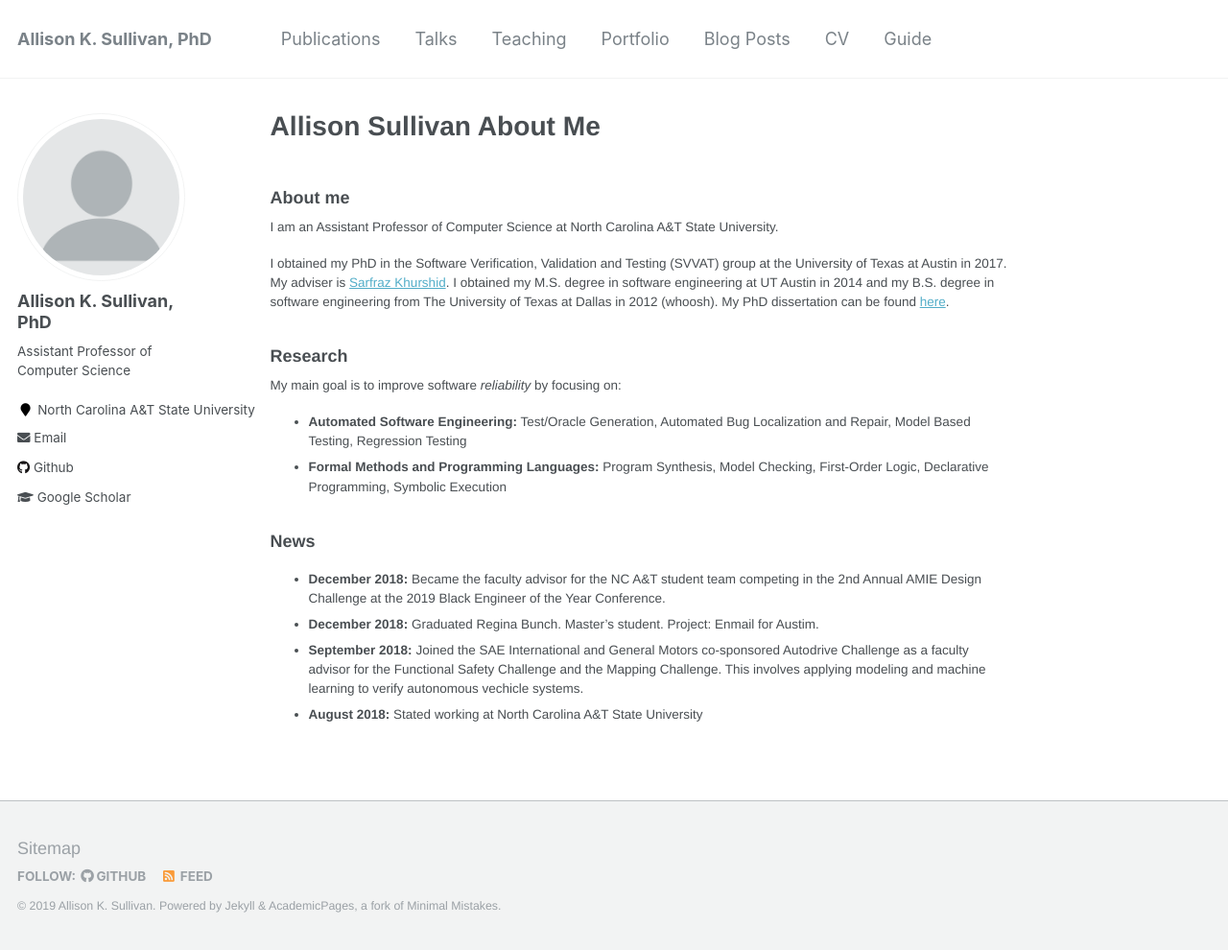
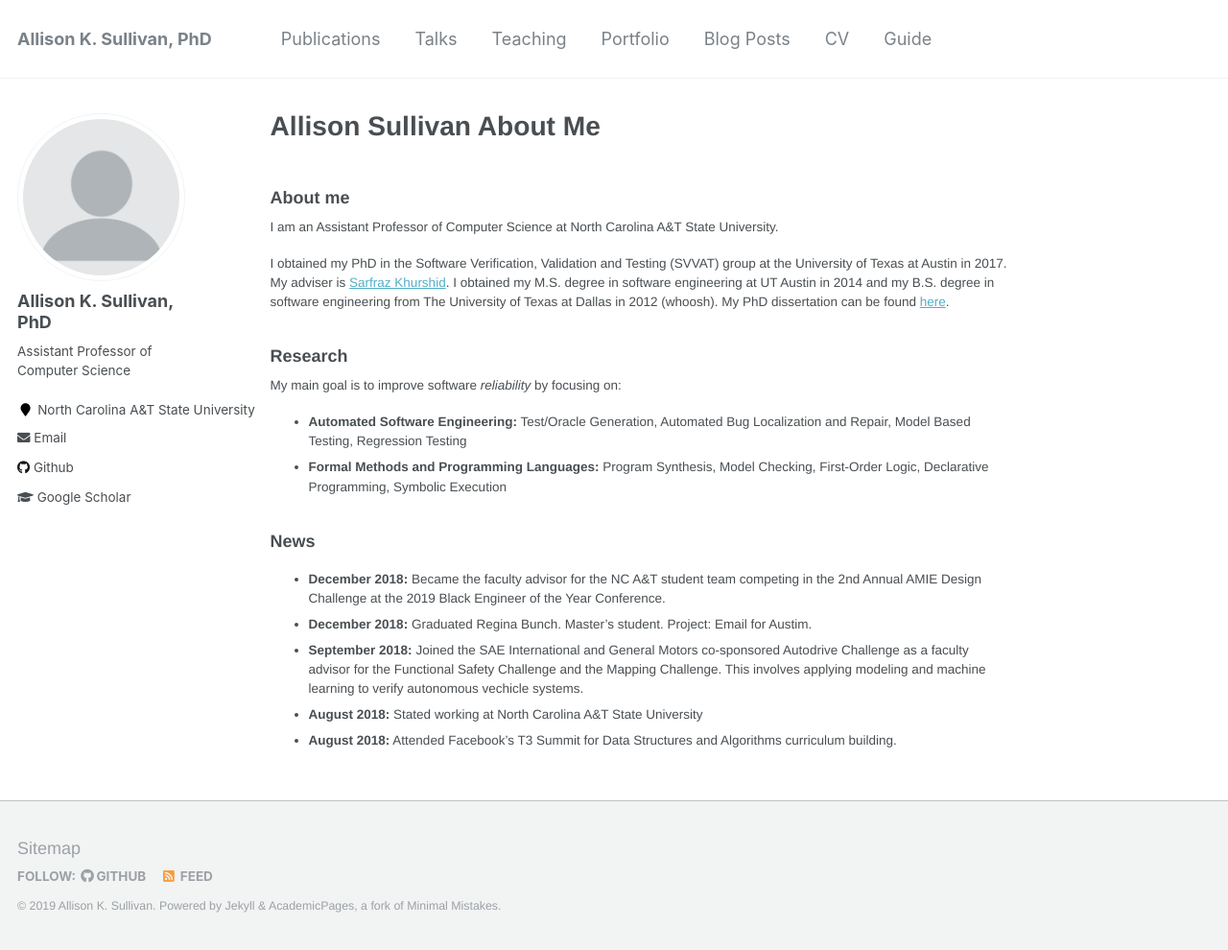
Before and after one commit to Allisonius/allisonius.github.io, a Jekyll site: the page built from _pages/about.md, in a window 1280 px wide and 990 px high. Shown: the whole window at 96% size. Built offline with Jekyll 4.4.1, drawn with Linux system fonts in a browser that asks for light colours.

Commit message:
Update about.md

```diff
--- a/_pages/about.md
+++ b/_pages/about.md
@@ -24,6 +24,7 @@ My main goal is to improve software _reliability_ by focusing on:
 ### News
 
   * **December 2018:** Became the faculty advisor for the NC A&T student team competing in the 2nd Annual AMIE Design Challenge at the 2019 Black Engineer of the Year Conference.
-  * **December 2018:** Graduated Regina Bunch. Master's student. Project: Enmail for Austim.
+  * **December 2018:** Graduated Regina Bunch. Master's student. Project: Email for Austim.
   * **September 2018:** Joined the SAE International and General Motors co-sponsored Autodrive Challenge as a faculty advisor for the Functional Safety Challenge and the Mapping Challenge. This involves applying modeling and machine learning to verify autonomous vechicle systems.
   * **August 2018:** Stated working at North Carolina A&T State University
+  * **August 2018:** Attended Facebook’s T3 Summit for Data Structures and Algorithms curriculum building.
```
